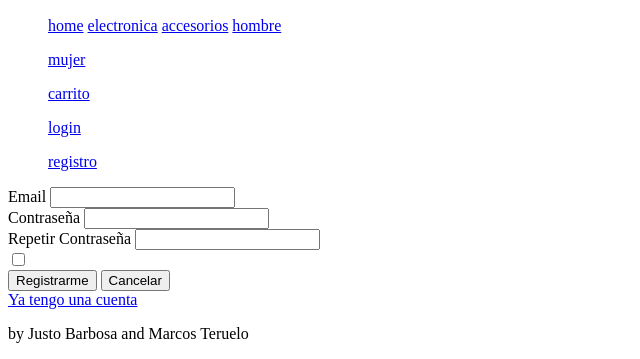
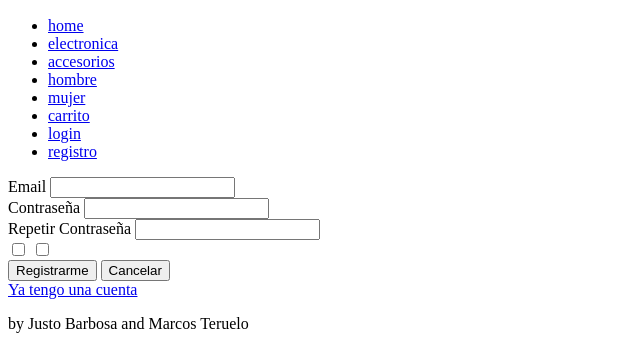
Before and after one commit to JustoBarbosa/Proyecto_Integrador, a plain HTML site: page Proyecto_Integrador/registro.html in a window 1280 px wide. Shown: the part 511-870 px from the top of the page, without its empty margins (0-640 px from the left). Drawn offline with Linux system fonts and the light colour scheme.

Commit message:
corregi y termine registro y el header, queda ponerlo en el resto de htmls

```diff
--- a/Proyecto_Integrador/registro.html
+++ b/Proyecto_Integrador/registro.html
@@ -10,15 +10,15 @@
         <img src="./img/Duck & Coi.png" alt="logo">
         <nav>
             <ul>
-                <a href="./home.html">home</a>
-                <a href="./electronica.html">electronica</a>
-                <a href="./accesorios.html">accesorios</a>
-                <a href="./hombre.html">hombre</a>
+                <li><a href="./home.html">home</a></li>
+               <li><a href="./electronica.html">electronica</a></li>
+                <li><a href="./accesorios.html">accesorios</a></li>
+                <li><a href="./hombre.html">hombre</a></li>
+                <li><a href="./mujer.html">mujer</a></li>
+                <li><a href="./carrito.html">carrito</a></li>
+                <li><a href="./login.html">login</a></li>
+                <li><a href="./registro.html">registro</a></li>
             </ul>
-            <ul><a href="./mujer.html">mujer</a></ul>
-            <ul><a href="./carrito.html">carrito</a></ul>
-            <ul><a href="./login.html">login</a></ul>
-            <ul><a href="./registro.html">registro</a></ul>
         </nav>
     </header>
     <form action="login.html" method="get">
@@ -35,7 +35,8 @@
             <input type="password" name="pass" value="">
         </div>
         <div>
-            <input type="checkbox" name="" value="si">
+            <input type="checkbox" name="terminos-y-condiciones" value="si">
+            <input type="checkbox" name="terminos-y-condiciones" value="no">
         </div>
         <div>
             <button type="submit">Registrarme</button>
```
